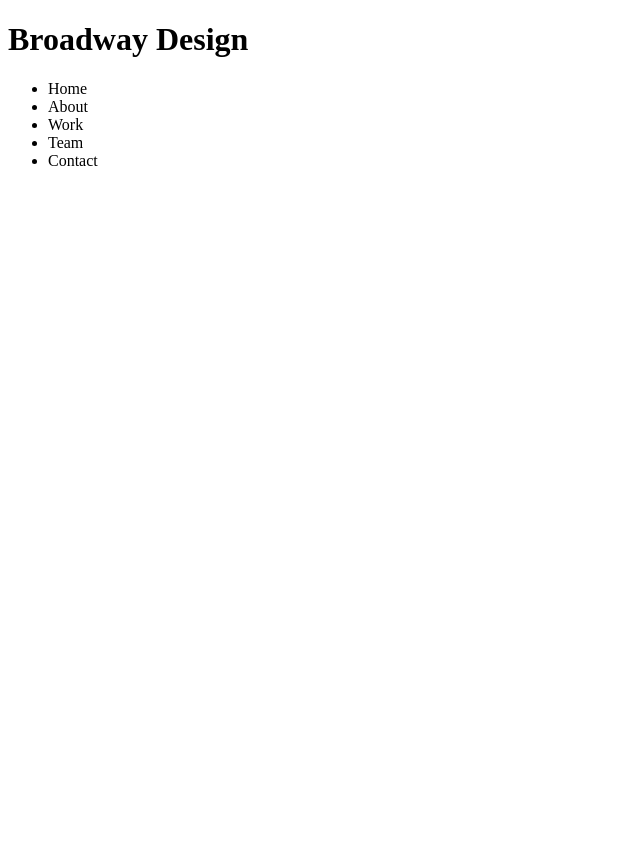
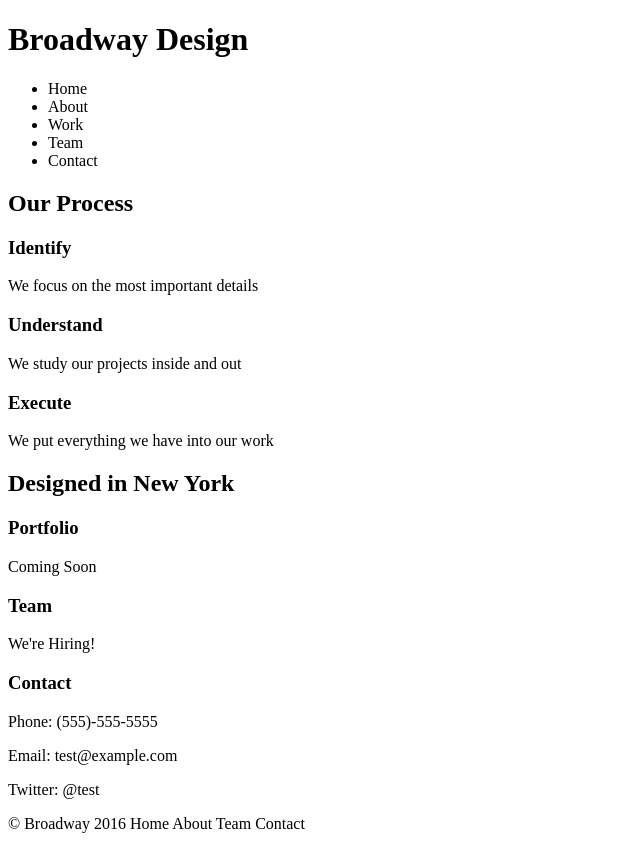
Before and after one commit to dance210/broadway, a plain HTML site: page index.html in a window 1280 px wide. Shown: the whole page, without its empty margins (0-640 px from the left). Before the commit the page ends 800 px from the top, so only its background shows below. Drawn offline with Linux system fonts and the light colour scheme.

Commit message:
Add HTML code

```diff
--- a/index.html
+++ b/index.html
@@ -15,6 +15,25 @@
           <li>Contact</li>
         </ul>
       </div>
+      <h2>Our Process</h2>
+        <h3>Identify</h3>
+          <p>We focus on the most important details</p>
+        <h3>Understand</h3>
+          <p>We study our projects inside and out</p>
+        <h3>Execute</h3>
+          <p>We put everything we have into our work</p>
+      <h2 id="border">Designed in New York</h2>
+        <h3>Portfolio</h3>
+          <p>Coming Soon</p>
+        <h3>Team</h3>
+          <p>We're Hiring!</p>
+        <h3>Contact</h3>
+          <p>Phone: (555)-555-5555</p>
+          <p>Email: test@example.com</p>
+          <p>Twitter: @test</p>
+        <div class="footer">
+          <p>&copy; Broadway 2016 Home About Team Contact</p>
+        </div>
 
   </body>
 </html>
```
